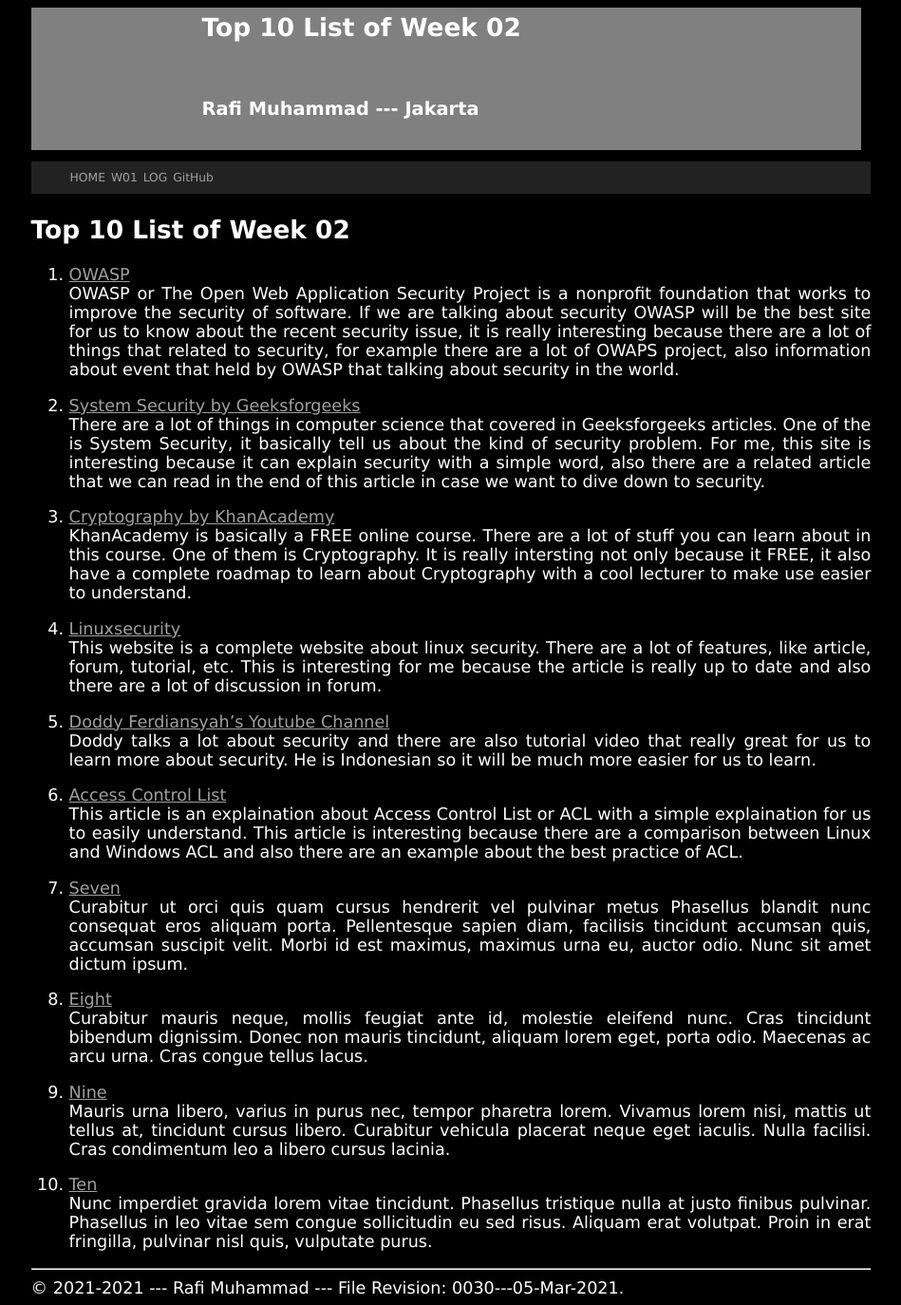
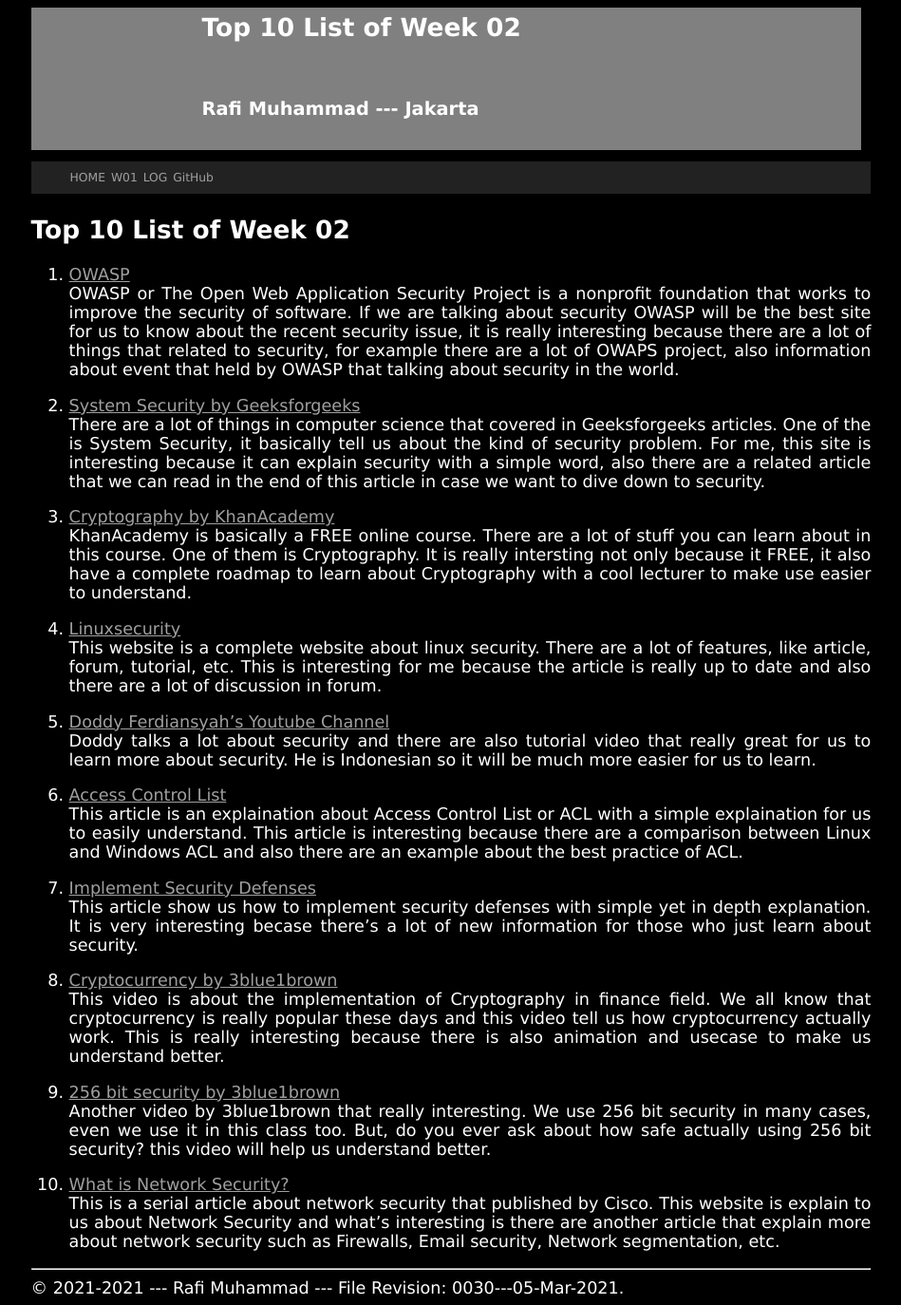
Before and after one commit to rafimuhammad01/os211, a Jekyll site: the page built from w02.md, in a window 1280 px wide. Shown: the whole page at 95% size, without its empty margins (165-1114 px from the left). Built offline with Jekyll 4.4.1, drawn with Linux system fonts in a browser that asks for light colours; our own code applies the rules of GitHub Pages for plain Markdown files.

Commit message:
Update w02.md

```diff
--- a/w02.md
+++ b/w02.md
@@ -23,30 +23,14 @@
 6. [Access Control List](https://www.imperva.com/learn/data-security/access-control-list-acl/)<br>
 This article is an explaination about Access Control List or ACL with a simple explaination for us to easily understand. This article is interesting because there are a comparison between Linux and Windows ACL and also there are an example about the best practice of ACL.
 
-7. [Seven](https://en.wikipedia.org/wiki/7)<br>
-Curabitur ut orci quis quam cursus hendrerit vel pulvinar metus
-Phasellus blandit nunc consequat eros aliquam porta.
-Pellentesque sapien diam, facilisis tincidunt accumsan quis, accumsan suscipit velit.
-Morbi id est maximus, maximus urna eu, auctor odio.
-Nunc sit amet dictum ipsum.
+7. [Implement Security Defenses](https://www.globalbankingandfinance.com/how-to-implement-defense-in-depth-security/)<br>
+This article show us how to implement security defenses with simple yet in depth explanation. It is very interesting becase there's a lot of new information for those who just learn about security.
 
-8. [Eight](https://en.wikipedia.org/wiki/8)<br>
-Curabitur mauris neque, mollis feugiat ante id, molestie eleifend nunc.
-Cras tincidunt bibendum dignissim.
-Donec non mauris tincidunt, aliquam lorem eget, porta odio.
-Maecenas ac arcu urna.
-Cras congue tellus lacus.
+8. [Cryptocurrency by 3blue1brown](https://www.youtube.com/watch?v=bBC-nXj3Ng4)<br>
+This video is about the implementation of Cryptography in finance field. We all know that cryptocurrency is really popular these days and this video tell us how cryptocurrency actually work. This is really interesting because there is also animation and usecase to make us understand better.
 
-9. [Nine](https://en.wikipedia.org/wiki/9)<br>
-Mauris urna libero, varius in purus nec, tempor pharetra lorem.
-Vivamus lorem nisi, mattis ut tellus at, tincidunt cursus libero.
-Curabitur vehicula placerat neque eget iaculis.
-Nulla facilisi.
-Cras condimentum leo a libero cursus lacinia.
+9. [256 bit security by 3blue1brown](hhttps://www.youtube.com/watch?v=S9JGmA5_unY9)<br>
+Another video by 3blue1brown that really interesting. We use 256 bit security in many cases, even we use it in this class too. But, do you ever ask about how safe actually using 256 bit security? this video will help us understand better.
 
-10. [Ten](https://en.wikipedia.org/wiki/10)<br>
-Nunc imperdiet gravida lorem vitae tincidunt.
-Phasellus tristique nulla at justo finibus pulvinar.
-Phasellus in leo vitae sem congue sollicitudin eu sed risus.
-Aliquam erat volutpat.
-Proin in erat fringilla, pulvinar nisl quis, vulputate purus.
+10. [What is Network Security?](https://www.cisco.com/c/en/us/products/security/what-is-network-security.html)<br>
+This is a serial article about network security that published by Cisco. This website is explain to us about Network Security and what's interesting is there are another article that explain more about network security such as Firewalls, Email security, Network segmentation, etc.
```
